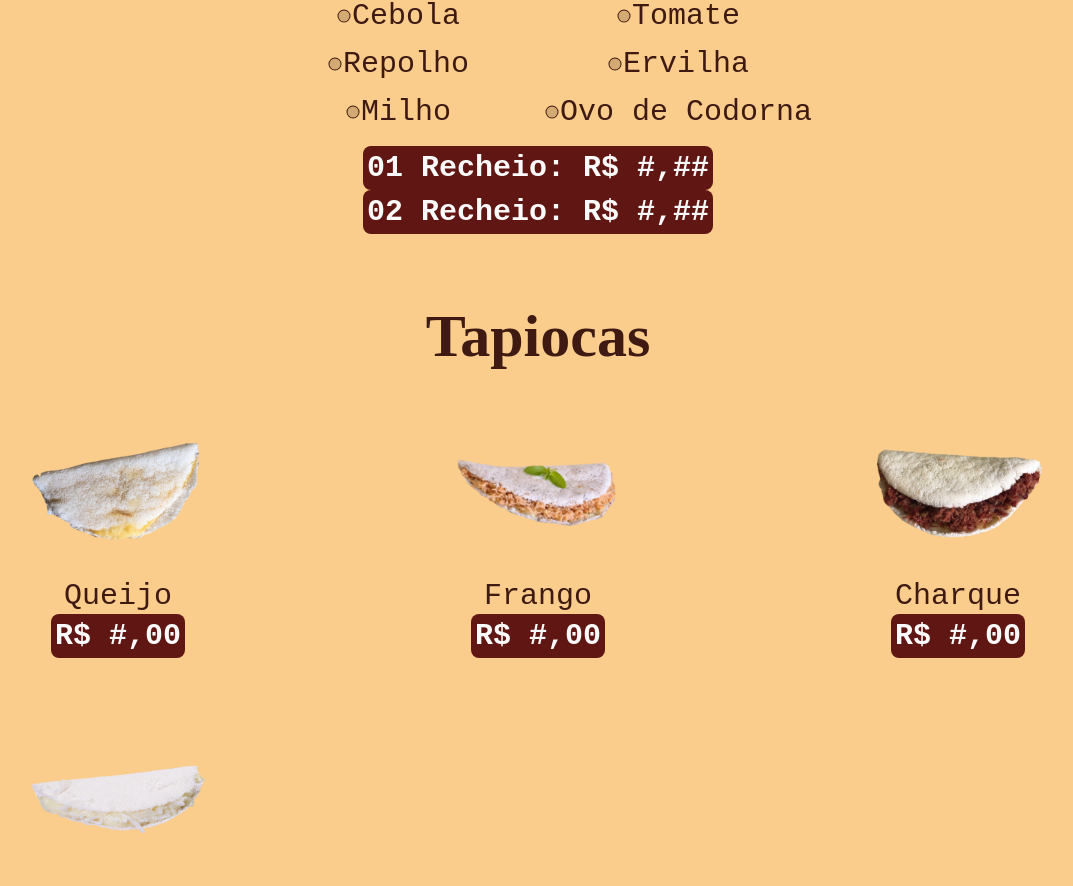
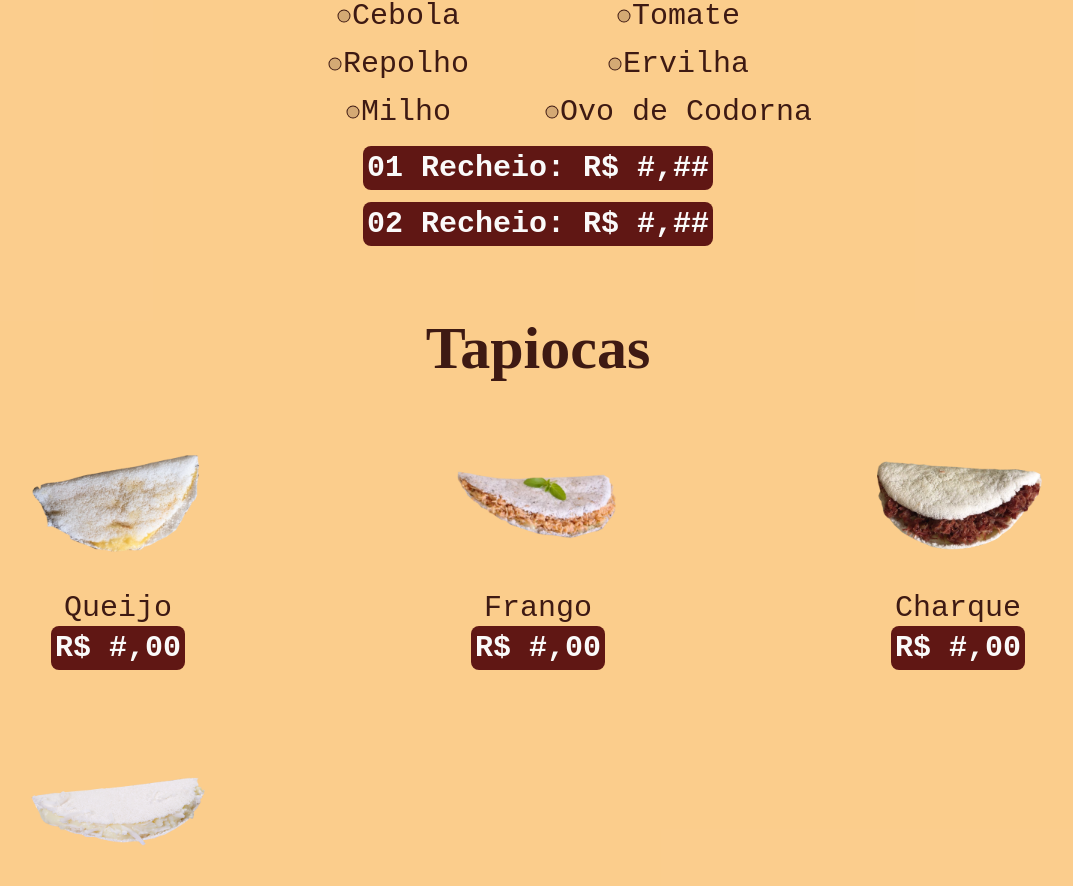
Before and after one commit to sauba/spa-comedoria-emporio-brisa, a Next.js app: page / in a window 1280 px wide. Shown: the part 3490-4376 px from the top of the page, without its empty margins (102-1175 px from the left). Built offline with nearby package versions, Linux system fonts and the light colour scheme.

Commit message:
Update: preços de cardapio v10

```diff
--- a/src/components/CardapioPasteis/index.tsx
+++ b/src/components/CardapioPasteis/index.tsx
@@ -98,7 +98,7 @@ export default function CardapioPasteis() {
           </span>
         </div>
 
-        <span className={`w-full flex flex-col text-center justify-center xl:justify-center items-center`}>
+        <span className={`w-full flex flex-col text-center justify-center xl:justify-center items-center gap-3`}>
           <span className={`text-xl lg:text-2xl xl:text-3xl 2xl:text-4xl p-1 font-pt-mono font-bold rounded-lg bg-own-brown text-zinc-50`}>01 Recheio: R$ #,##</span>
           <span className={`text-xl lg:text-2xl xl:text-3xl 2xl:text-4xl p-1 font-pt-mono font-bold rounded-lg bg-own-brown text-zinc-50`}>02 Recheio: R$ #,##</span>
         </span>
```
